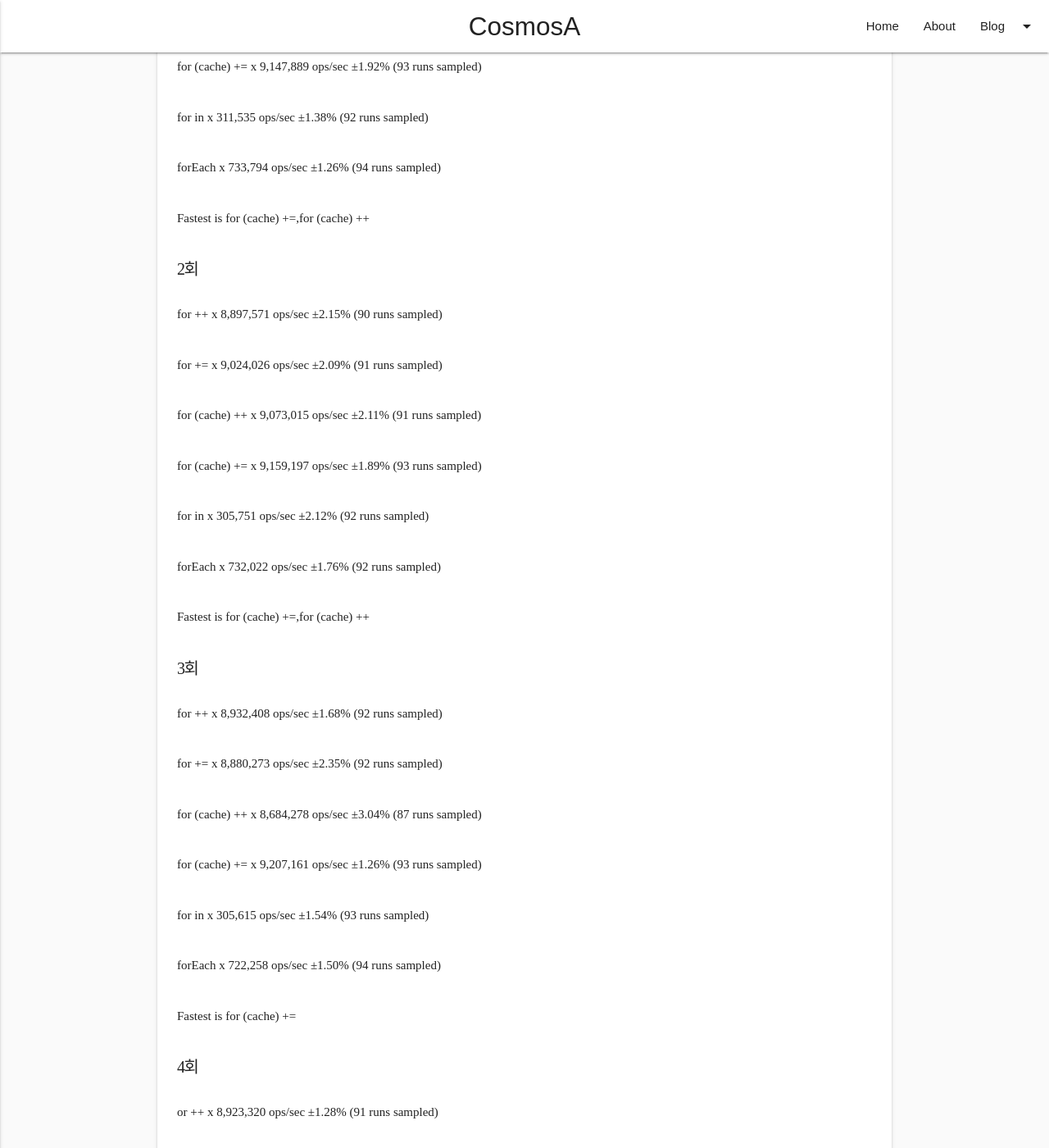
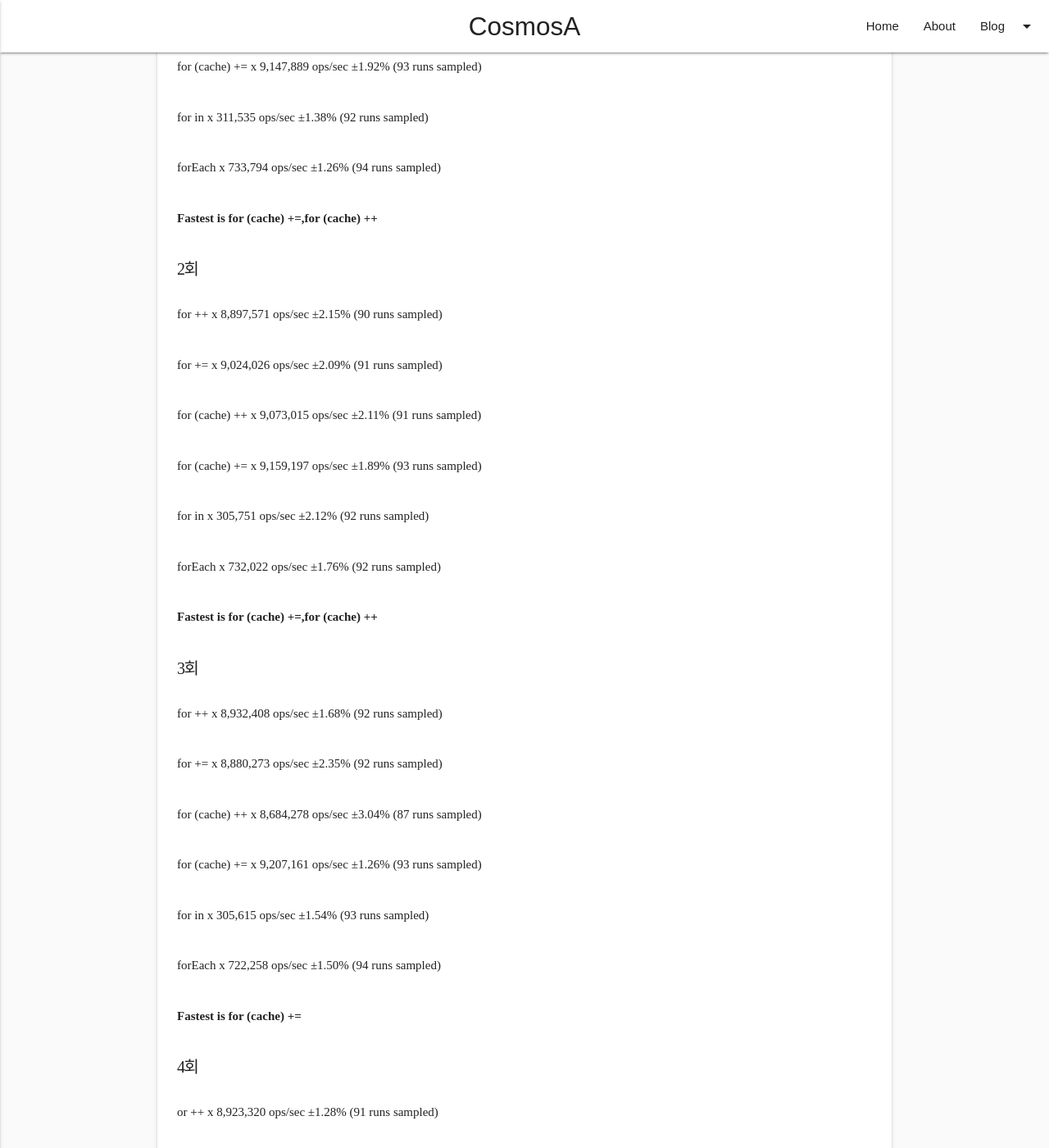
Before and after one commit to Astro36/Astro36.github.io, a Jekyll site: the page built from _posts/2017-10-15-loop-performance-on-nodejs.md, in a window 1280 px wide and 1400 px high, scrolled down 1755 px. Shown: the whole window at 82% size. Built offline with Jekyll 4.4.1, drawn with Linux system fonts in a browser that asks for light colours; nearby versions of some CDN libraries; some web fonts are replaced.

Commit message:
Fix strong tag bug

```diff
--- a/assets/css/skeleton.css
+++ b/assets/css/skeleton.css
@@ -173,6 +173,8 @@
     font-size: 1.5rem; } }
 #post-content p {
   margin-top: 0; }
+#post-content strong {
+  font-weight: 700; }
 #post-content a {
   color: #1EAEDB; }
 #post-content a:hover {
```
